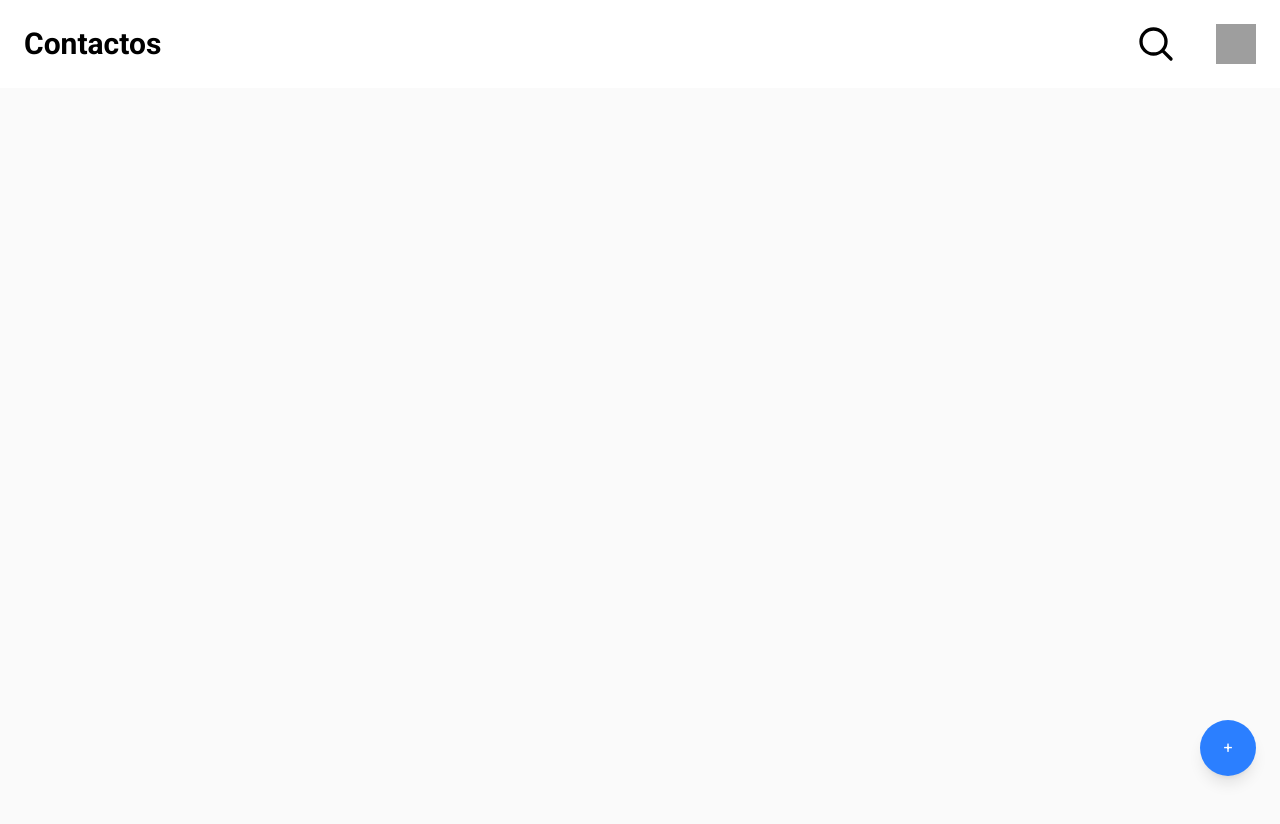
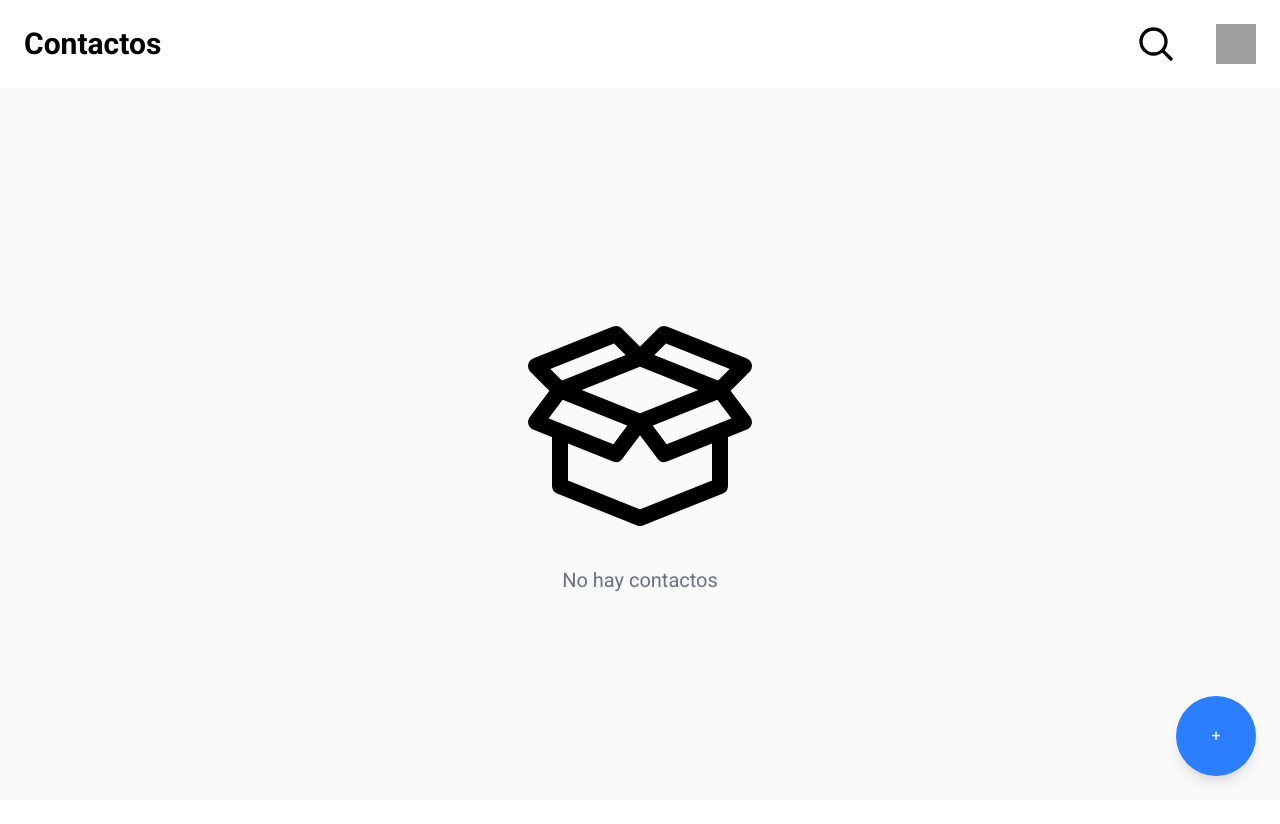
Before and after one commit to FernandoGarcia19/QA-AppAgenda, a React (Vite) app: page / in a window 1280 px wide. Shown: the top 824 px of the page. After the commit the page ends 800 px from the top, so only its background shows below. Built offline with nearby package versions, Linux system fonts and the light colour scheme; grey boxes are pictures that could not be loaded.

Commit message:
Add empty contact list home view

```diff
--- a/src/components/Home.jsx
+++ b/src/components/Home.jsx
@@ -1,7 +1,11 @@
+import { useEffect } from "react";
+import { useState } from "react";
+const Home = () => {
 
-const Home = () => {
+    const [contacts, setContacts] = useState([]);
+
     return (
-        <>
+        <div className="min-h-screen flex flex-col">
             <nav className="nav-bar">
                 <div>
                     <h1>Contactos</h1>
@@ -11,15 +15,24 @@ const Home = () => {
                     <img src="./3-vertical-dots.svg" className="w-10 h-10" alt="Opciones" />
                 </div>
             </nav>
-            <main className="main-container">
+            <main className="main-container relative flex flex-1 items-center justify-center">
+                {contacts.length === 0 ? (
+                <div className="flex flex-col items-center justify-center text-gray-500">
+                        <img src="./empty-box.svg" className="w-64 h-64 mb-4" alt="No hay contactos" />
+                        <p className="text-xl">No hay contactos</p>
+                    </div>
+                ) : (
+                    //TODO: Implement fetching and displaying contacts with UseEffect
+                    <div>Contactos</div>
+                )}
                 <button
-                className="fixed bottom-6 right-6 bg-blue-500 text-white rounded-full w-14 h-14 flex items-center justify-center shadow-lg hover:bg-blue-600"
+                className="absolute bottom-6 right-6 bg-blue-500 text-white rounded-full w-20 h-20 flex items-center justify-center shadow-lg hover:bg-blue-600"
                 >
                     +
                 </button>
             </main>
 
-        </>
+        </div>
     )
 }
 
--- a/src/index.css
+++ b/src/index.css
@@ -33,9 +33,9 @@
 
 @layer components {
   .nav-bar {
-    @apply flex items-center justify-between p-6 bg-white shadow;
+    @apply flex items-center justify-between p-6 bg-white;
   }
   .main-container {
-    @apply min-h-screen bg-background;
+    @apply flex-grow bg-background;
   }
 }
```
